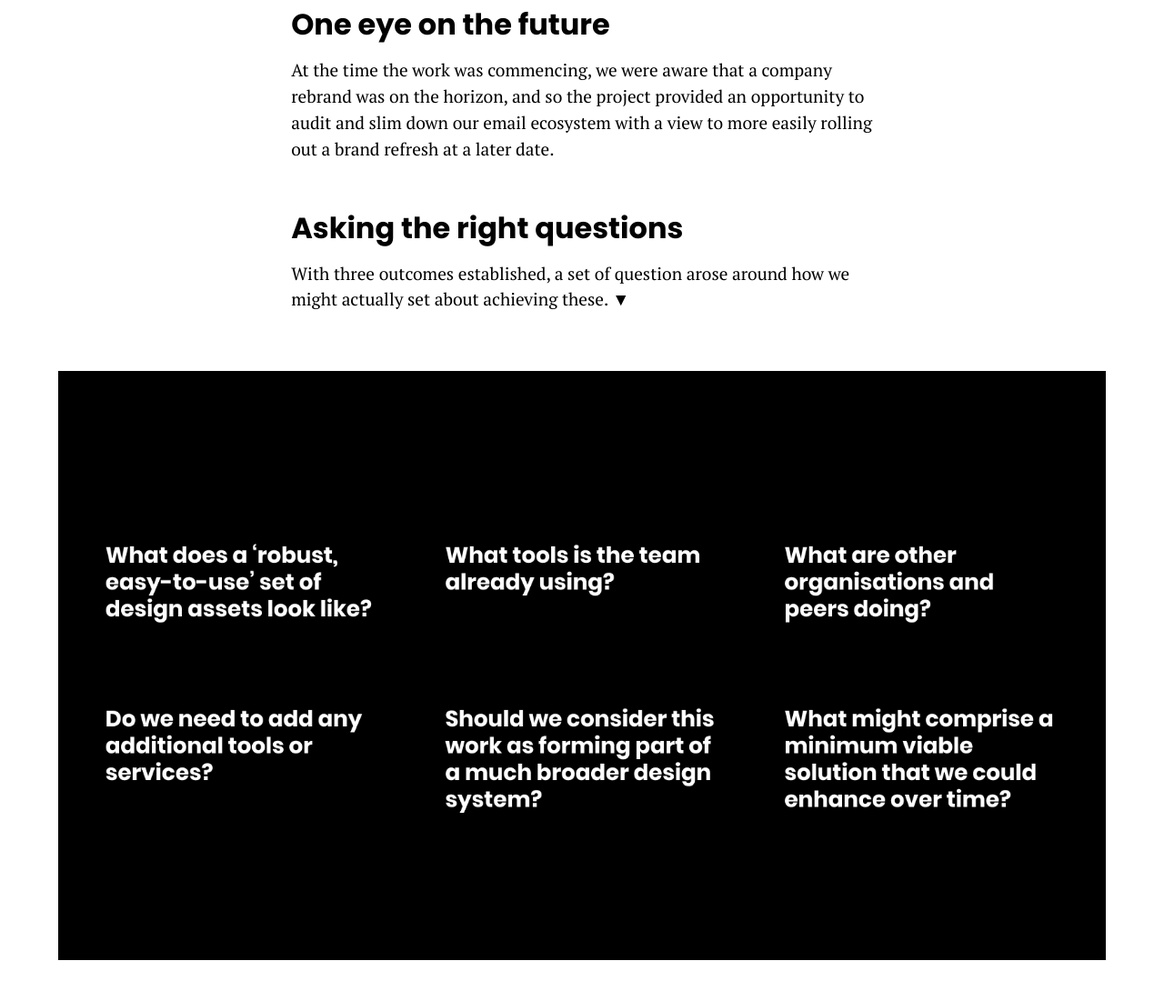
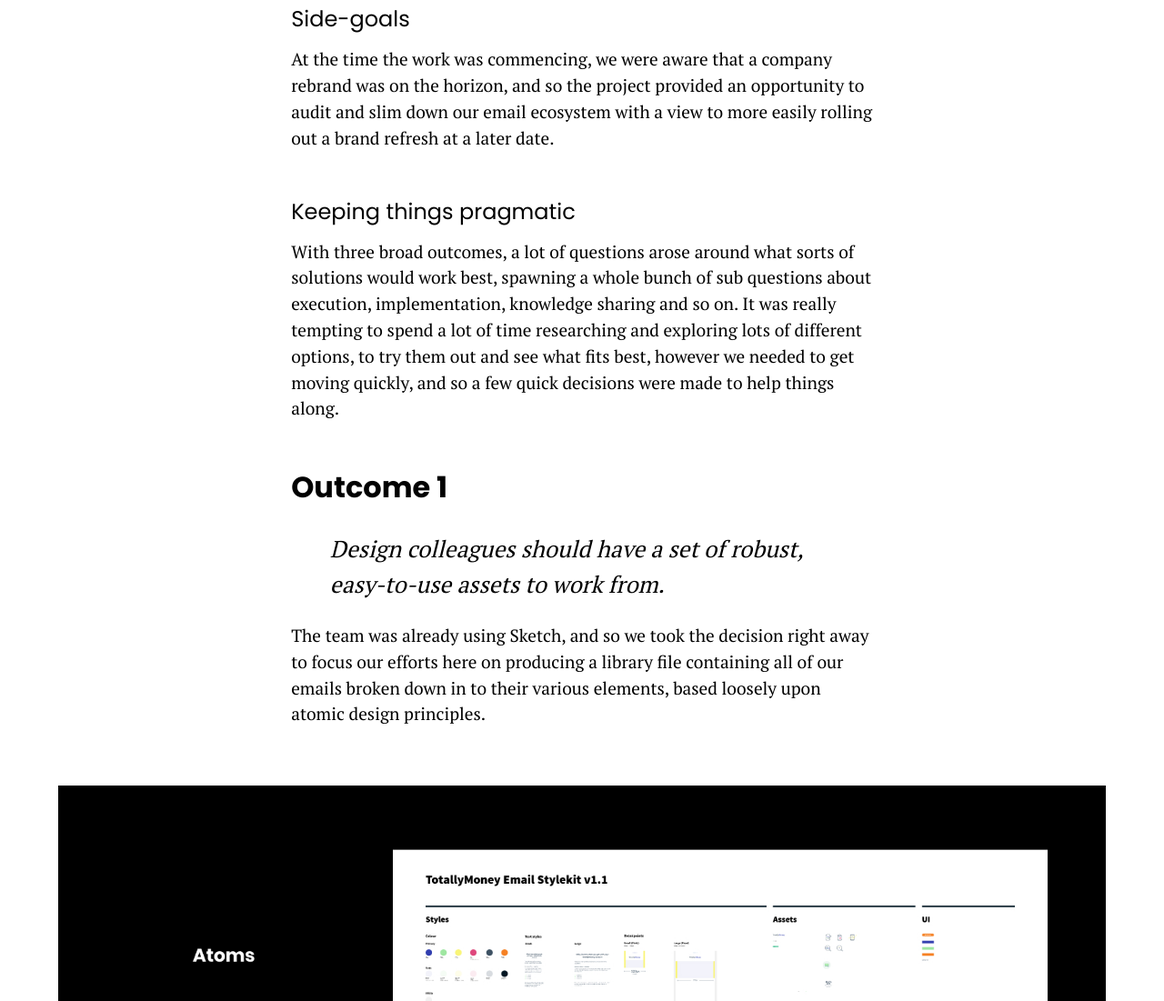
Before and after one commit to mikerst/mikethomas.design, an Eleventy site: page src/work/reimagining-making-emails.md in a window 1280 px wide. Shown: the part 2568-3669 px from the top of the page at 91% size. Built offline with nearby package versions, Linux system fonts and the light colour scheme; Eleventy itself is replaced by a stand-in of ours; files that its build step writes are made by us from their sources.

Commit message:
Add some basic blockquote styles + updates to email case study

```diff
--- a/src/_assets/css/styles.css
+++ b/src/_assets/css/styles.css
@@ -144,6 +144,16 @@ img {
 
 figcaption {
   color: var(--alt-text-color);
+}
+
+blockquote {
+  margin: 0;
+  padding: 0 5ch;
+}
+blockquote > p {
+  font-style: italic;
+  padding:0;
+  margin:0;
 }
 
 /* ------------------- */
--- a/src/work/reimagining-making-emails.md
+++ b/src/work/reimagining-making-emails.md
@@ -19,7 +19,7 @@ The email touchpoints in our CRM programme were well thought out and effective,
     <li>Very few people in the business were able to create new emails leading to bottlenecks and resource crunches.</li>
 </ol>
 
-## Thinking in outcomes
+## Outcomes
 
 Before diving in to the solutions, it felt important to try and express the problems in terms of desirable outcomes. In this instance, there were some fairly clear-cut things we needed, namely:
 
@@ -29,13 +29,20 @@ Before diving in to the solutions, it felt important to try and express the prob
     <li>Engineering colleagues be able to access all email .html in a way that suits engineering workflows.</li>
 </ol>
 
-## One eye on the future
+### Side-goals
 
 At the time the work was commencing, we were aware that a company rebrand was on the horizon, and so the project provided an opportunity to audit and slim down our email ecosystem with a view to more easily rolling out a brand refresh at a later date.
 
-## Asking the right questions
-With three outcomes established, a set of question arose around how we might actually set about achieving these. &#9660;
+### Keeping things pragmatic
+
+With three broad outcomes, a lot of questions arose around what sorts of solutions would work best, spawning a whole bunch of sub questions about execution, implementation, knowledge sharing and so on. It was really tempting to spend a lot of time researching and exploring lots of different options, to try them out and see what fits best, however we needed to get moving quickly, and so a few quick decisions were made to help things along.
+
+## Outcome 1
+
+> Design colleagues should have a set of robust, easy-to-use assets to work from.
+
+The team was already using Sketch, and so we took the decision right away to focus our efforts here on producing a library file containing all of our emails broken down in to their various elements, based loosely upon atomic design principles.
 
 <figure>
-    <img src="/_assets/img/case-study__email__questions.jpg" />
+  <img src="/_assets/img/case-study__email__stylekit.jpg" />
 </figure>
```
Also changed, not shown: src/_assets/img/case-study__email__stylekit.jpg (added).
